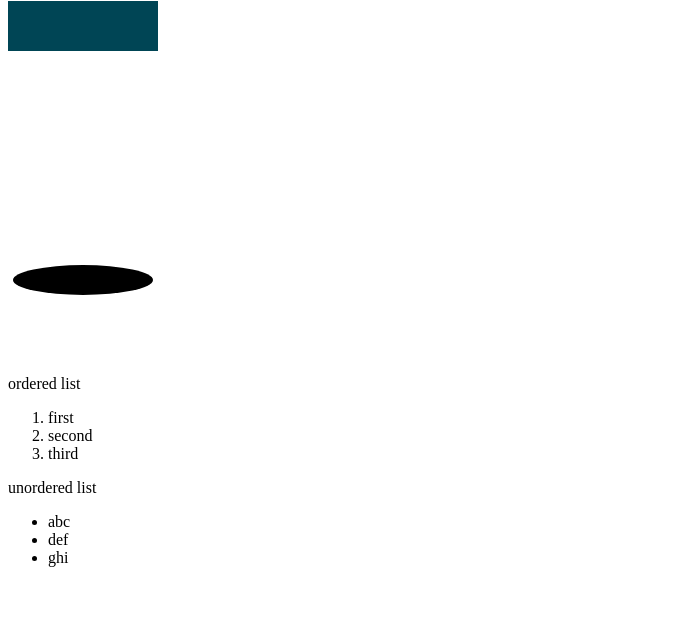
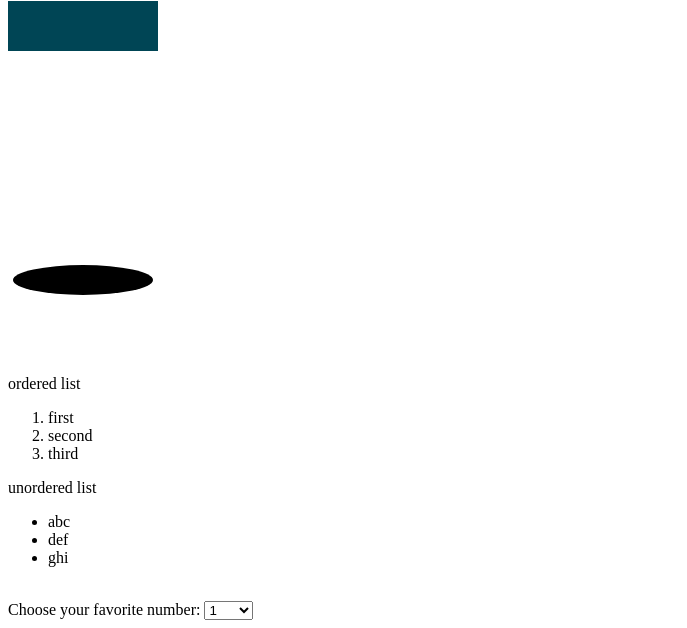
Before and after one commit to JGong7/cse134b-hw5final, a plain HTML site: page Experiment.html in a window 1280 px wide. Shown: the part 959-1587 px from the top of the page, without its empty margins (0-687 px from the left). Before the commit the page ends 1542 px from the top, so only its background shows below. Drawn offline with Linux system fonts and the light colour scheme.

Commit message:
Update Experiment.html

```diff
--- a/Experiment.html
+++ b/Experiment.html
@@ -66,5 +66,20 @@
             <li>def</li>
             <li>ghi</li>
         </ul>
+
+        <br>
+
+        <label for="number">Choose your favorite number:</label>
+        <select name="number" id="numbers">
+            <optgroup label="Whole numbers">
+             <option value="1">1</option>
+             <option value="0">0</option>
+             <option value="-1">-1</option>
+            </optgroup>
+            <optgroup label="Others">
+            <option value="pi">pi</option>
+            <option value="e">e</option>
+            </optgroup>
+        </select>
     </body>
 </html>
```
